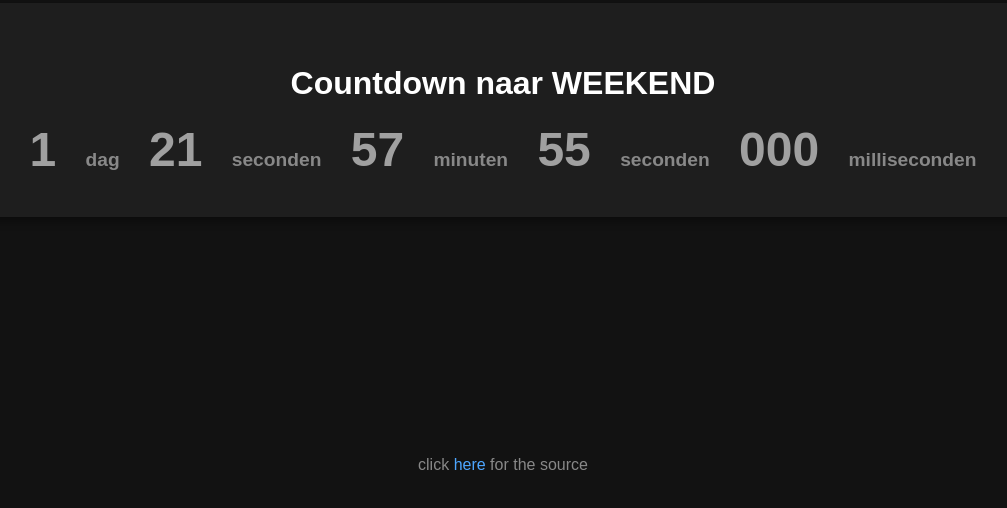
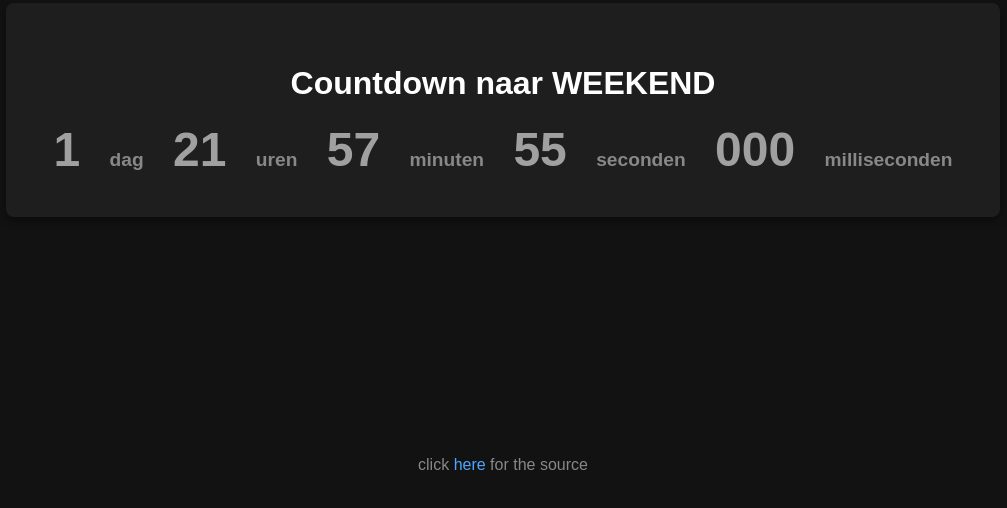
Before and after one commit to BjarneVerschorre/bijna-weekend.nl, a plain HTML site: page index.html in a window 1280 px wide. Shown: the part 290-798 px from the top of the page, without its empty margins (137-1144 px from the left). Drawn offline with Linux system fonts and the light colour scheme.

Commit message:
CRITIGCAL BUG FDIX

```diff
--- a/index.html
+++ b/index.html
@@ -6,7 +6,7 @@
   <meta name="description" content="Daily countdown to the weekend!">
   <meta name="keywords" content="weekend, countdown, time, days, hours, minutes, seconds, milliseconds">
   <meta name="author" content="Bjarne Verschorre">
-  <meta name="theme-color" content="#121212">
+  <meta name="theme-color" content="#F4C921">
   <link rel="icon" href="favicon.ico" type="image/x-icon">
   <meta name="viewport" content="width=device-width, initial-scale=1.0">
   <meta name="darkreader-lock">
@@ -79,8 +79,8 @@
       <span id="days"></span> <span class="unit" id="days-unit">dagen</span>
       <span id="hours"></span> <span class="unit" id="hours-unit">uren</span>
       <span id="minutes"></span> <span class="unit" id="minutes-unit">minuten</span>
-      <span id="seconds"></span> <span class="unit">seconden</span>
-      <span id="milliseconds"></span> <span class="unit">milliseconden</span>
+      <span id="seconds"></span> <span class="unit" id="seconds-unit">seconden</span>
+      <span id="milliseconds"></span> <span class="unit" id="milliseconds-unit">milliseconden</span>
     </div>
   </div>
 
@@ -119,9 +119,9 @@
       document.getElementById('minutes').textContent = hours > 0 || minutes > 0 ? minutes : '';
       document.getElementById('minutes-unit').textContent = hours > 0 || minutes > 0 ? (minutes === 1 ? 'minuut' : 'minuten') : '';
       document.getElementById('seconds').textContent = seconds;
-      document.querySelector('.unit:nth-of-type(4)').textContent = seconds === 1 ? 'seconde' : 'seconden';
+      document.getElementById('seconds-unit').textContent = seconds === 1 ? 'seconde' : 'seconden';
       document.getElementById('milliseconds').textContent = milliseconds;
-      document.querySelector('.unit:nth-of-type(5)').textContent = milliseconds === 1 ? 'milliseconde' : 'milliseconden';
+      document.getElementById('milliseconds-unit').textContent = milliseconds === 1 ? 'milliseconde' : 'milliseconden';
     }
 
     // Update every 1ms for smooth milliseconds
```
